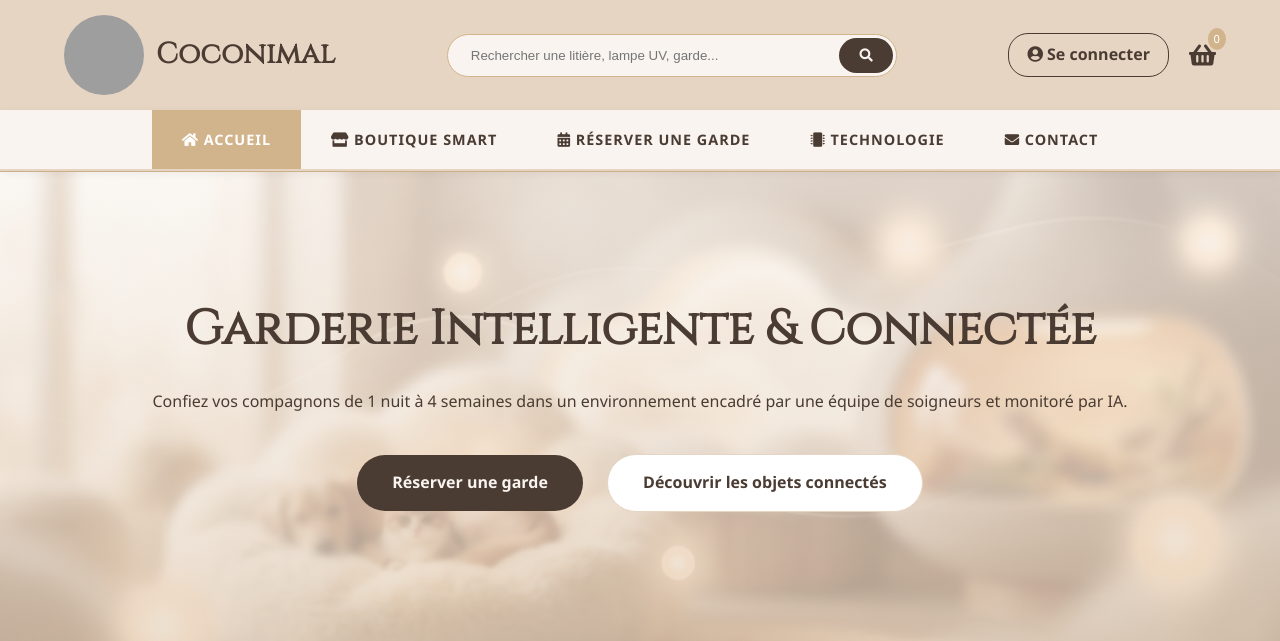
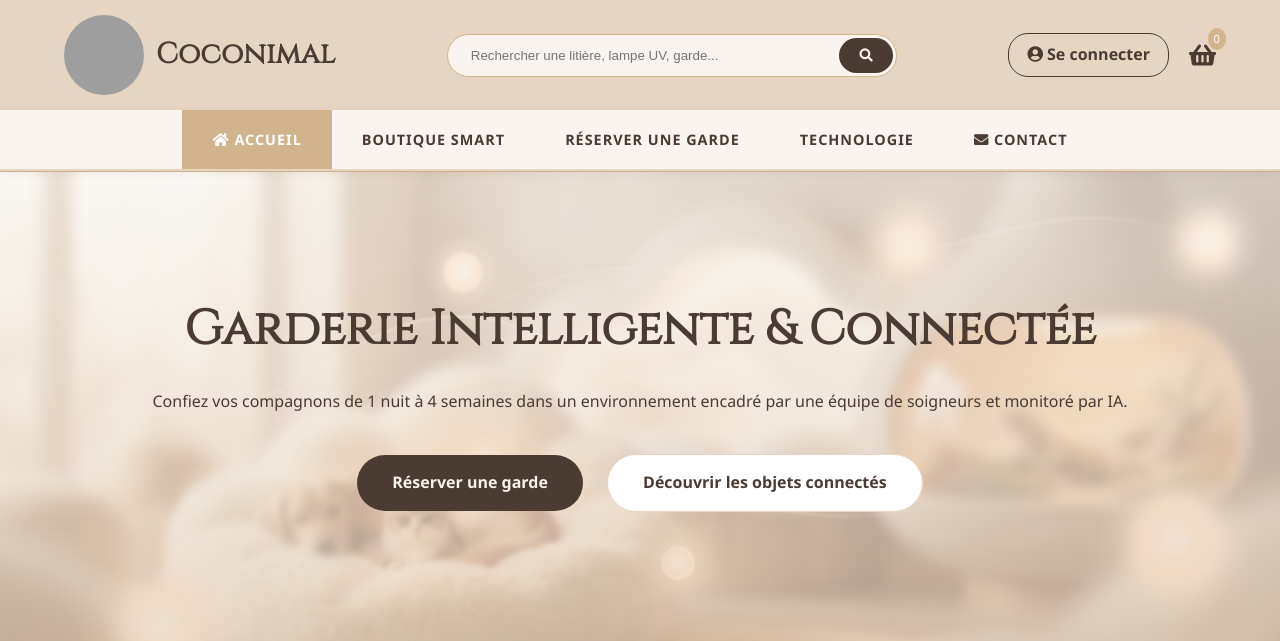
Before and after one commit to MathisSinet/CY_DevWeb_GI4, a Django app: page / in a window 1280 px wide. Shown: the top 641 px of the page. Run offline with Django 4.2, Linux system fonts and the light colour scheme; grey boxes are pictures that could not be loaded.

Commit message:
Update base.html

```diff
--- a/core/templates/base.html
+++ b/core/templates/base.html
@@ -26,10 +26,10 @@
             </div>
 
             <div class="user-actions">
-                <a href="login.html" class="login-btn">
+                <a href="{% url 'login' %}" class="login-btn">
                     <i class="fas fa-user-circle"></i> <span>Se connecter</span>
                 </a>
-                <a href="cart.html" class="cart-icon">
+                <a href="{% url 'cart' %}" class="cart-icon">
                     <i class="fas fa-shopping-basket"></i>
                     <span class="cart-count">0</span>
                 </a>
@@ -39,10 +39,14 @@
         <nav>
             <div class="nav-container">
                 <ul>
-                    <li><a href="index.html" class="active"><i class="fas fa-home"></i> Accueil</a></li>
-                    <li><a href="boutique.html"><i class="fas fa-store"></i> Boutique Smart</a></li>
-                    <li><a href="garderie.html"><i class="fas fa-calendar-alt"></i> Réserver une Garde</a></li>
-                    <li><a href="concept.html"><i class="fas fa-microchip"></i> Technologie</a></li>
+                    <li><a href="{% url 'index' %}" class="{% if request.resolver_match.url_name == 'index'%}active"{% endif %}>
+                        <i class="fas fa-home"></i> Accueil</a></li>
+                    <li><a href="{% url 'boutique' %}" class="{% if request.resolver_match.url_name == 'boutique'%}active"{% endif %}>
+                        <i class="fas fa-store"></i> Boutique Smart</a></li>
+                    <li><a href="{% url 'garderie' %}" class="{% if request.resolver_match.url_name == 'garderie'%}active"{% endif %}>
+                        <i class="fas fa-calendar-alt"></i> Réserver une Garde</a></li>
+                    <li><a href="{% url 'concept' %}" class="{% if request.resolver_match.url_name == 'concept'%}active"{% endif %}>
+                        <i class="fas fa-microchip"></i> Technologie</a></li>
                     <li><a href="#contact"><i class="fas fa-envelope"></i> Contact</a></li>
                 </ul>
             </div>
```
